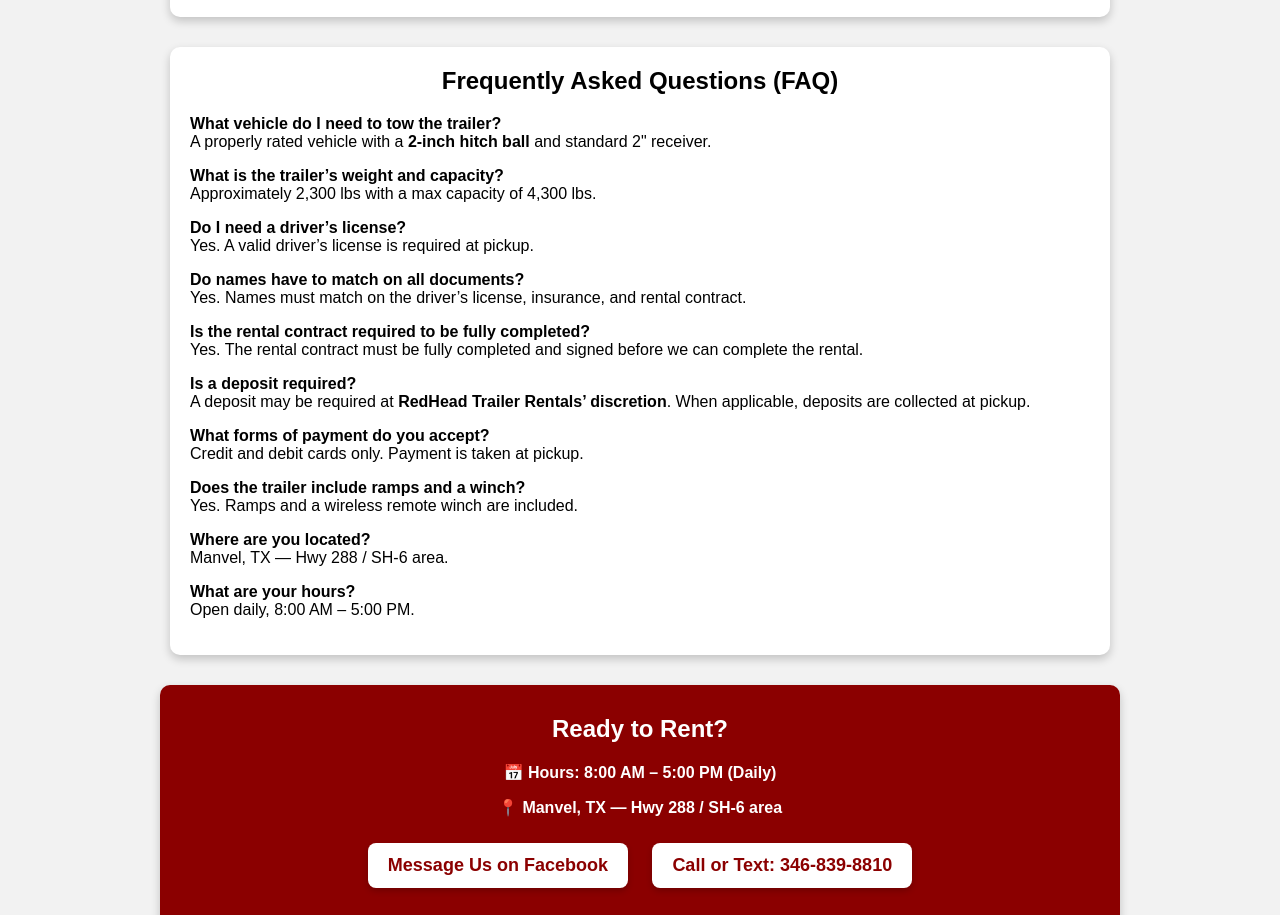
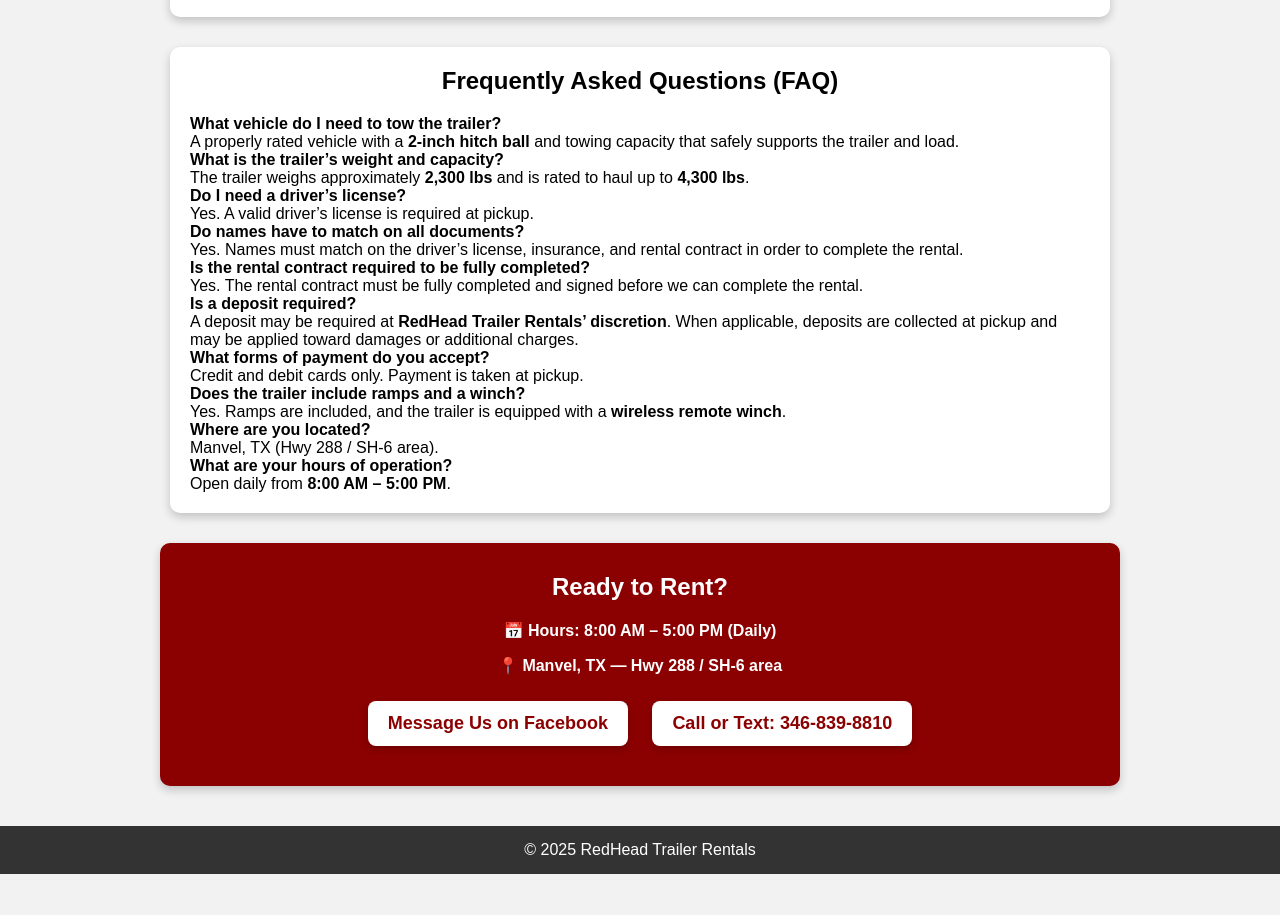
Before and after one commit to rachaelsample1322-code/RedHead-Trailer-Rentals, a plain HTML site: page index.html in a window 1280 px wide. Shown: the part 3451-4366 px from the top of the page. After the commit the page ends 4325 px from the top, so only its background shows below. Drawn offline with Linux system fonts and the light colour scheme.

Commit message:
Update index.html

```diff
--- a/index.html
+++ b/index.html
@@ -170,37 +170,57 @@
 </div>
 <!-- FAQ SECTION -->
 <div class="section">
-  <h2>Frequently Asked Questions (FAQ)</h2>
+    <h2>Frequently Asked Questions (FAQ)</h2>
 
-  <p><strong>What vehicle do I need to tow the trailer?</strong><br>
-  A properly rated vehicle with a <strong>2-inch hitch ball</strong> and standard 2" receiver.</p>
+    <div class="faq-item">
+        <strong>What vehicle do I need to tow the trailer?</strong><br>
+        A properly rated vehicle with a <strong>2-inch hitch ball</strong> and towing capacity that safely supports the trailer and load.
+    </div>
 
-  <p><strong>What is the trailer’s weight and capacity?</strong><br>
-  Approximately 2,300 lbs with a max capacity of 4,300 lbs.</p>
+    <div class="faq-item">
+        <strong>What is the trailer’s weight and capacity?</strong><br>
+        The trailer weighs approximately <strong>2,300 lbs</strong> and is rated to haul up to <strong>4,300 lbs</strong>.
+    </div>
 
-  <p><strong>Do I need a driver’s license?</strong><br>
-  Yes. A valid driver’s license is required at pickup.</p>
+    <div class="faq-item">
+        <strong>Do I need a driver’s license?</strong><br>
+        Yes. A valid driver’s license is required at pickup.
+    </div>
 
-  <p><strong>Do names have to match on all documents?</strong><br>
-  Yes. Names must match on the driver’s license, insurance, and rental contract.</p>
+    <div class="faq-item">
+        <strong>Do names have to match on all documents?</strong><br>
+        Yes. Names must match on the driver’s license, insurance, and rental contract in order to complete the rental.
+    </div>
 
-  <p><strong>Is the rental contract required to be fully completed?</strong><br>
-  Yes. The rental contract must be fully completed and signed before we can complete the rental.</p>
+    <div class="faq-item">
+        <strong>Is the rental contract required to be fully completed?</strong><br>
+        Yes. The rental contract must be fully completed and signed before we can complete the rental.
+    </div>
 
-  <p><strong>Is a deposit required?</strong><br>
-  A deposit may be required at <strong>RedHead Trailer Rentals’ discretion</strong>. When applicable, deposits are collected at pickup.</p>
+    <div class="faq-item">
+        <strong>Is a deposit required?</strong><br>
+        A deposit may be required at <strong>RedHead Trailer Rentals’ discretion</strong>. When applicable, deposits are collected at pickup and may be applied toward damages or additional charges.
+    </div>
 
-  <p><strong>What forms of payment do you accept?</strong><br>
-  Credit and debit cards only. Payment is taken at pickup.</p>
+    <div class="faq-item">
+        <strong>What forms of payment do you accept?</strong><br>
+        Credit and debit cards only. Payment is taken at pickup.
+    </div>
 
-  <p><strong>Does the trailer include ramps and a winch?</strong><br>
-  Yes. Ramps and a wireless remote winch are included.</p>
+    <div class="faq-item">
+        <strong>Does the trailer include ramps and a winch?</strong><br>
+        Yes. Ramps are included, and the trailer is equipped with a <strong>wireless remote winch</strong>.
+    </div>
 
-  <p><strong>Where are you located?</strong><br>
-  Manvel, TX — Hwy 288 / SH-6 area.</p>
+    <div class="faq-item">
+        <strong>Where are you located?</strong><br>
+        Manvel, TX (Hwy 288 / SH-6 area).
+    </div>
 
-  <p><strong>What are your hours?</strong><br>
-  Open daily, 8:00 AM – 5:00 PM.</p>
+    <div class="faq-item">
+        <strong>What are your hours of operation?</strong><br>
+        Open daily from <strong>8:00 AM – 5:00 PM</strong>.
+    </div>
 </div>
 
 <!-- CONTACT -->
```
